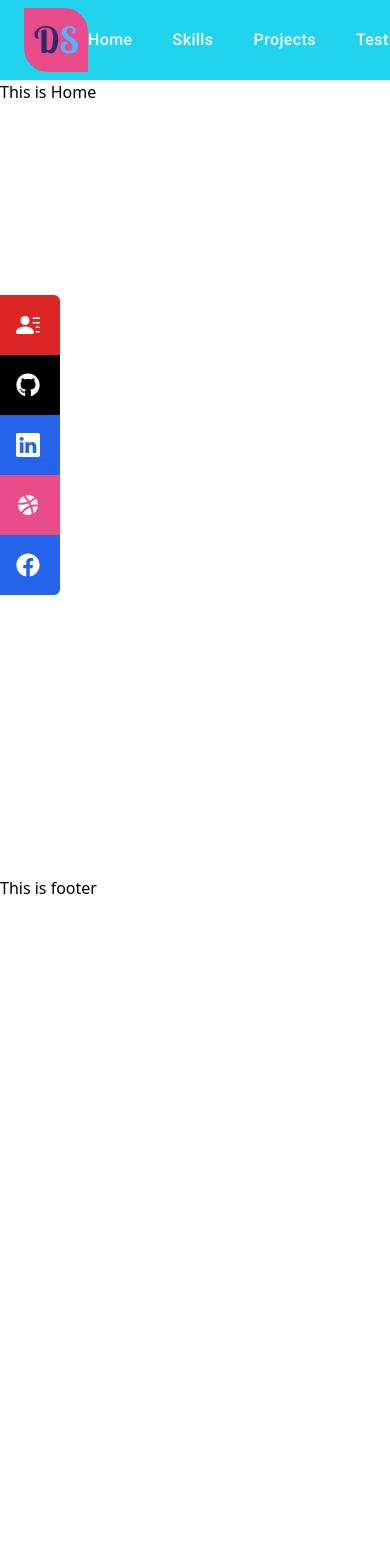
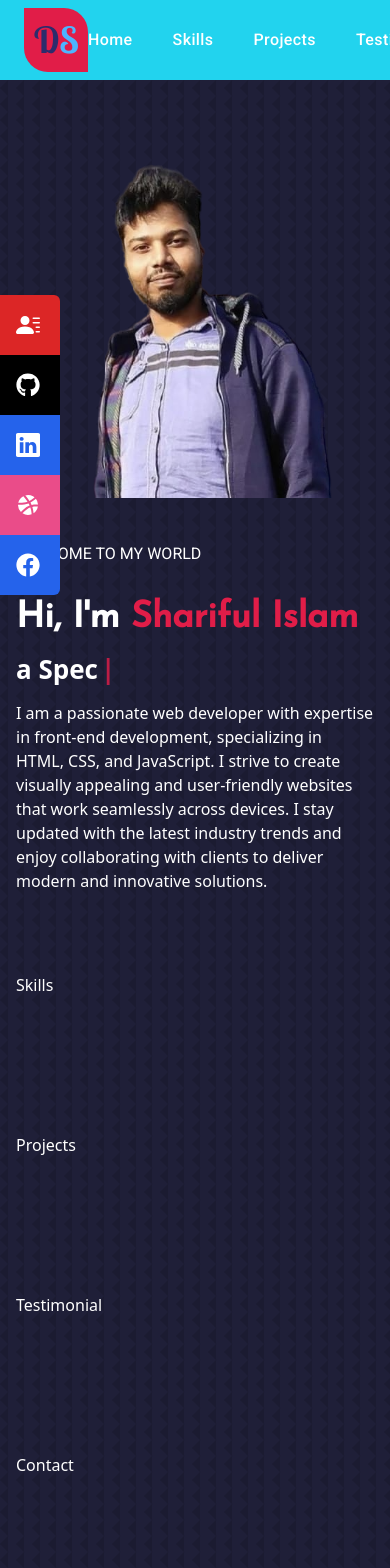
Before and after one commit to shariful10/Developer-Shariful-Portfolio, a React (Vite) app: page / in a window 390 px wide. Shown: the top 1568 px of the page. Before the commit the page ends 900 px from the top, so only its background shows below. Built offline with nearby package versions, Linux system fonts and the light colour scheme.

Commit message:
Banner Section Added

```diff
--- a/index.html
+++ b/index.html
@@ -7,7 +7,7 @@
 		<link rel="preconnect" href="https://fonts.googleapis.com" />
 		<title>Developer Shariful</title>
 	</head>
-	<body>
+	<body class="">
 		<div id="root"></div>
 		<script type="module" src="/src/main.jsx"></script>
 	</body>
--- a/package.json
+++ b/package.json
@@ -16,6 +16,8 @@
     "react-dom": "^18.2.0",
     "react-icons": "^4.10.1",
     "react-router-dom": "^6.11.2",
+    "react-scroll": "^1.8.9",
+    "react-simple-typewriter": "^5.0.1",
     "sort-by": "^1.2.0"
   },
   "devDependencies": {
--- a/src/Layout/Main.jsx
+++ b/src/Layout/Main.jsx
@@ -2,13 +2,16 @@ import React from "react";
 import { Outlet } from "react-router-dom";
 import Navbar from "../Shared/Navbar/Navbar";
 import Footer from "../Shared/Footer/Footer";
+import Container from "../Shared/Container/Container";
 
 const Main = () => {
 	return (
-		<div>
+		<div className="bg-darkblue text-white bg-bodyBg">
 			<Navbar />
 			<div className="min-h-[calc(100vh-48px)]">
-				<Outlet />
+				<Container>
+					<Outlet />
+				</Container>
 			</div>
 			<Footer />
 		</div>
--- a/src/Pages/Banner/Banner.jsx
+++ b/src/Pages/Banner/Banner.jsx
@@ -1,11 +1,46 @@
-import React from 'react';
+import React from "react";
+import { useTypewriter, Cursor } from "react-simple-typewriter";
+import { coverImg } from "../../assets/img";
 
 const Banner = () => {
-    return (
-        <div>
+	const [text] = useTypewriter({
+		words: ["Frontend Developer.", "MERN Stack Developer.", "Specialize in React.js."],
+		loop: true,
+		typeSpeed: 20,
+		deleteSpeed: 20,
+		delaySpeed: 2000,
+	});
 
-        </div>
-    );
+	return (
+		<section id="home" className="pt-10 pb-20 grid md:grid-cols-2 justify-between items-center gap-6">
+			<div className="order-2 md:order-1">
+				<div className="flex flex-col gap-3 mt-5 md:mt-0">
+					<h4 className="text-[16px] md:text-lg font-normal font-Roboto">WELCOME TO MY WORLD</h4>
+					<h1 className="text-4xl md:text-6xl font-bold font-Josefin mt-5">
+						Hi, I'm <span className="text-rose-600">Shariful Islam</span>
+					</h1>
+					<h2 className="text-[26px] md:text-4xl font-bold">
+						a <span>{text}</span>
+						<Cursor
+							cursorBlinking="false"
+							cursorStyle="|"
+							cursorColor="rgb(225 29 72 / var(--tw-text-opacity))"
+						/>
+					</h2>
+					<p>
+						I am a passionate web developer with expertise in front-end development,
+						specializing in HTML, CSS, and JavaScript. I strive to create visually
+						appealing and user-friendly websites that work seamlessly across devices. I
+						stay updated with the latest industry trends and enjoy collaborating with
+						clients to deliver modern and innovative solutions.
+					</p>
+				</div>
+			</div>
+			<div className="order-1 md:order-2">
+				<img className="mx-auto" src={coverImg} alt="" />
+			</div>
+		</section>
+	);
 };
 
 export default Banner;
--- a/src/Pages/Contact/Contact.jsx
+++ b/src/Pages/Contact/Contact.jsx
@@ -0,0 +1,11 @@
+import React from 'react';
+
+const Contact = () => {
+    return (
+        <section id='contact' className='h-40'>
+            <h2>Contact</h2>
+        </section>
+    );
+};
+
+export default Contact;
--- a/src/Pages/Home/Home.jsx
+++ b/src/Pages/Home/Home.jsx
@@ -1,9 +1,18 @@
 import React from "react";
+import Banner from "../Banner/Banner";
+import Skills from './../Skills/Skills';
+import Projects from "../Projects/Projects";
+import Testimonial from "../Testimonial/Testimonial";
+import Contact from "../Contact/Contact";
 
 const Home = () => {
 	return (
 		<div>
-			<h2>This is Home</h2>
+			<Banner />
+			<Skills />
+			<Projects />
+			<Testimonial />
+			<Contact />
 		</div>
 	);
 };
--- a/src/Pages/Projects/Projects.jsx
+++ b/src/Pages/Projects/Projects.jsx
@@ -2,9 +2,9 @@ import React from 'react';
 
 const Projects = () => {
     return (
-        <div>
-
-        </div>
+        <section id='projects' className='h-40'>
+            <h2>Projects</h2>
+        </section>
     );
 };
 
--- a/src/Pages/Skills/Skills.jsx
+++ b/src/Pages/Skills/Skills.jsx
@@ -2,9 +2,9 @@ import React from 'react';
 
 const Skills = () => {
     return (
-        <div>
-
-        </div>
+        <section id='skills' className='h-40'>
+            <h2>Skills</h2>
+        </section>
     );
 };
 
--- a/src/Pages/Testimonial/Testimonial.jsx
+++ b/src/Pages/Testimonial/Testimonial.jsx
@@ -2,9 +2,9 @@ import React from 'react';
 
 const Testimonial = () => {
     return (
-        <div>
-
-        </div>
+        <section id='testimonial' className='h-40'>
+            <h2>Testimonial</h2>
+        </section>
     );
 };
 
--- a/src/Shared/Navbar/Navbar.jsx
+++ b/src/Shared/Navbar/Navbar.jsx
@@ -1,16 +1,18 @@
 import React from "react";
 import SocialIcons from "../SocialIcons/SocialIcons";
 import Container from "../Container/Container";
-import { Link } from "react-router-dom";
+import { Link } from "react-scroll";
 import { navLinkData } from "../../Components/navLinkData";
 
 const Navbar = () => {
 	return (
-		<div className="bg-cyan-400">
+		<>
+			<Link spy={true} smooth={true} offset={-70} duration={500}>
+				<div className="bg-cyan-400 sticky top-0 z-10 scroll-smooth">
 					<Container>
 						<div className="p-2 flex justify-between items-center">
 							<Link to="/">
-						<h2 className="text-4xl font-LobsterTwo font-bold text-navy w-16 h-16 flex justify-center items-center bg-dribble rounded-tr-3xl rounded-bl-3xl p-2">
+								<h2 className="text-4xl font-LobsterTwo font-bold text-navy w-16 h-16 flex justify-center items-center bg-rose-600 rounded-tr-3xl rounded-bl-3xl p-2">
 									D<span className="text-primary">S</span>
 								</h2>
 							</Link>
@@ -18,17 +20,27 @@ const Navbar = () => {
 								<ul className="flex items-center gap-10 text-white">
 									{navLinkData.map(({ _id, title, link }) => (
 										<li
-									className="text-base font-medium font-Roboto tracking-wide cursor-pointer hover:text-dribble duration-300"
+											className="text-base font-medium font-Roboto tracking-wide cursor-pointer hover:text-rose-600 duration-300"
 											key={_id}>
+											<Link
+												activeClass="active"
+												to={link}
+												spy={true}
+												smooth={true}
+												offset={-70}
+												duration={500}>
 												{title}
+											</Link>
 										</li>
 									))}
 								</ul>
 							</div>
 						</div>
-				<SocialIcons />
 					</Container>
 				</div>
+			</Link>
+			<SocialIcons />
+		</>
 	);
 };
 
```
Also changed, not shown: 1 other file (tests, documents, lock files or other folders). Lines whose indentation alone changed are shown as unchanged.
